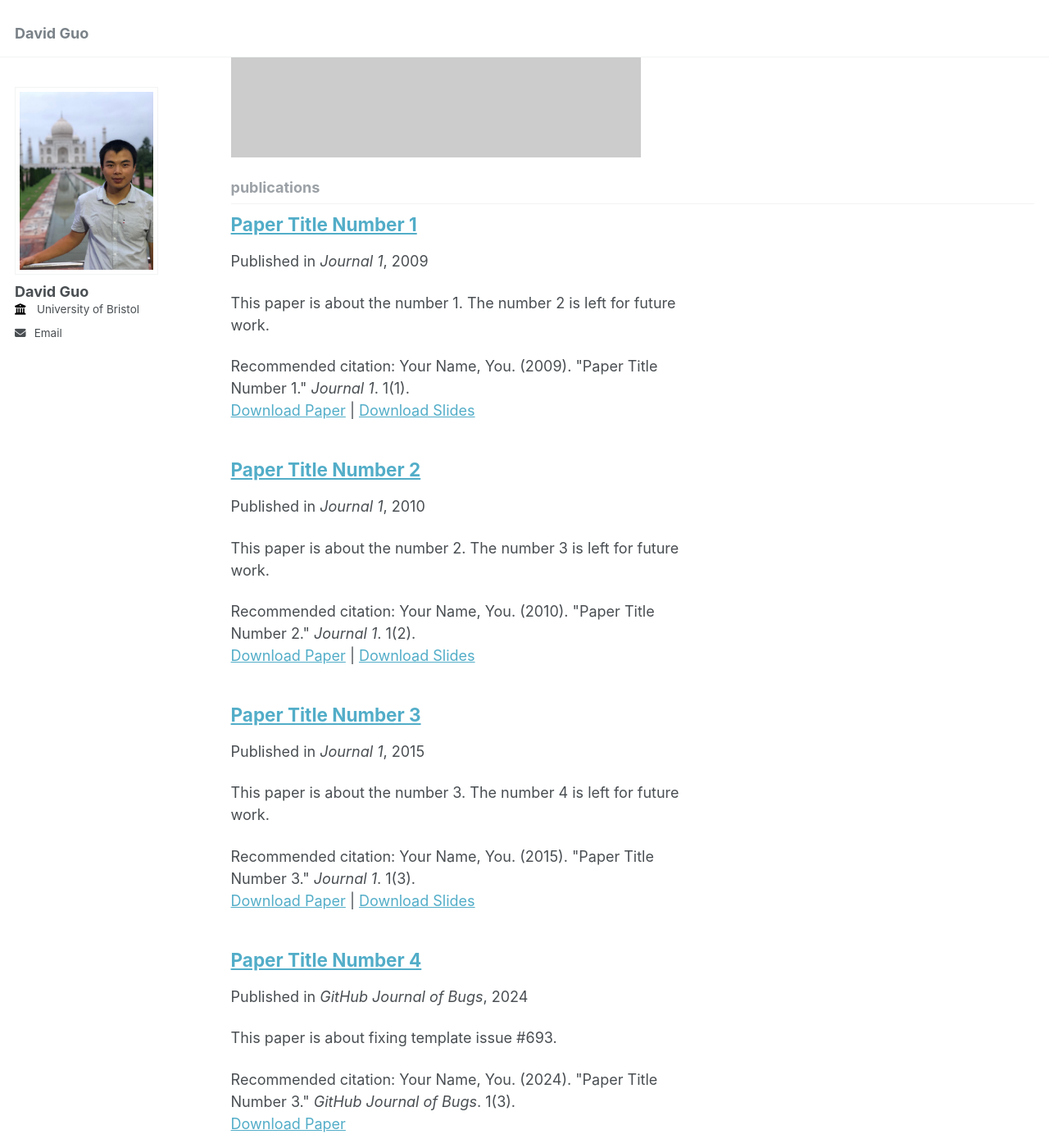
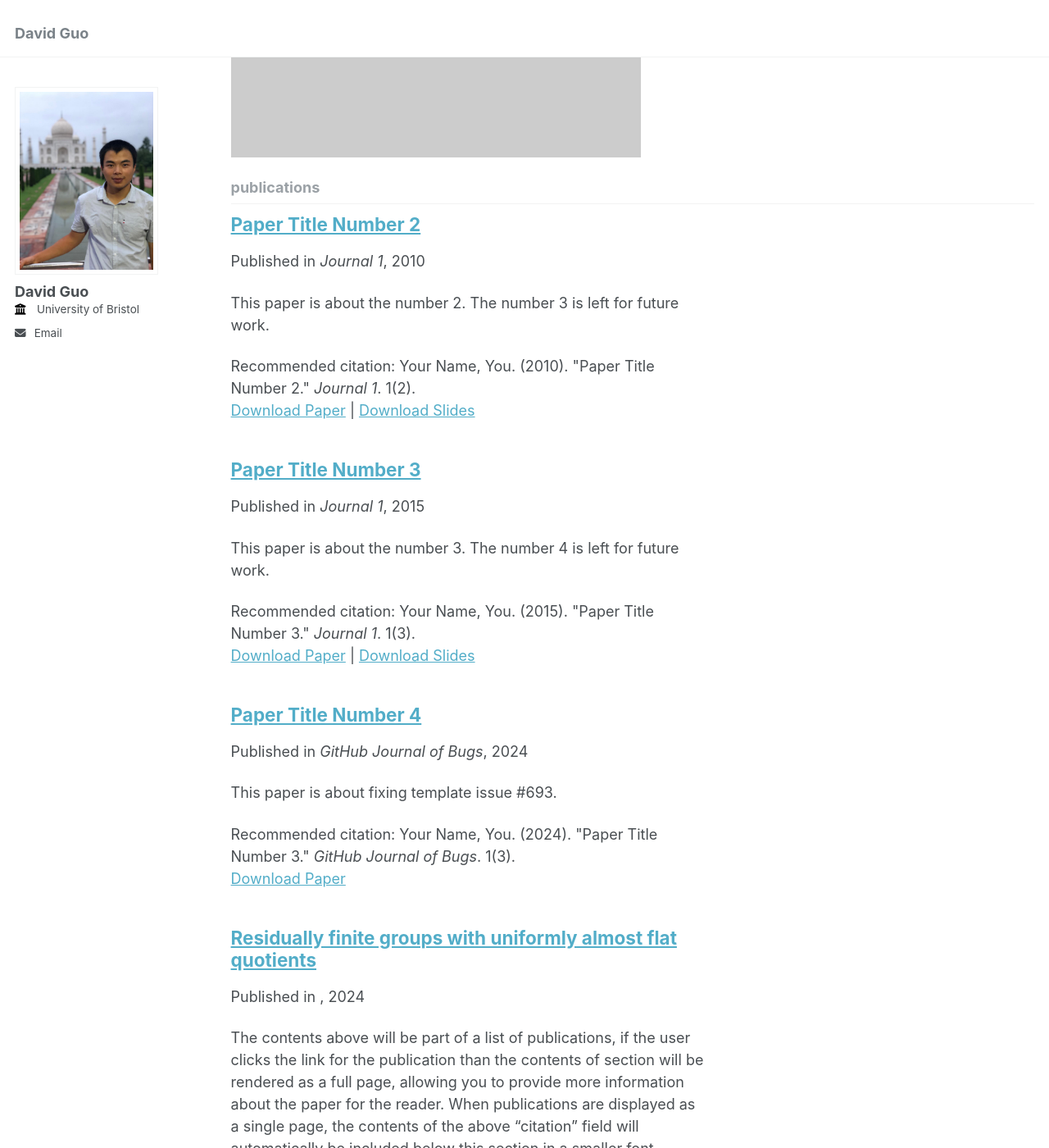
Before and after one commit to dguo97/dguo97.github.io, a Jekyll site: the page built from _pages/collection-archive.html, in a window 1280 px wide and 1400 px high, scrolled down 900 px. Shown: the whole window at 82% size. Built offline with Jekyll 4.4.1, drawn with Linux system fonts in a browser that asks for light colours; some of the changed text lies outside the part shown.

Commit message:
Update 2009-10-01-paper-title-number-1.md

```diff
--- a/_publications/2009-10-01-paper-title-number-1.md
+++ b/_publications/2009-10-01-paper-title-number-1.md
@@ -1,14 +1,12 @@
 ---
-title: "Paper Title Number 1"
-collection: publications
-category: manuscripts
-permalink: /publication/2009-10-01-paper-title-number-1
-excerpt: 'This paper is about the number 1. The number 2 is left for future work.'
-date: 2009-10-01
-venue: 'Journal 1'
-slidesurl: 'http://academicpages.github.io/files/slides1.pdf'
-paperurl: 'http://academicpages.github.io/files/paper1.pdf'
-citation: 'Your Name, You. (2009). &quot;Paper Title Number 1.&quot; <i>Journal 1</i>. 1(1).'
+title: "Residually finite groups with uniformly almost flat quotients"
+
+
+permalink: https://arxiv.org/abs/2410.23035
+
+date: 10/2024
+
+citation: 'joint with Matthew Tointon'
 ---
 
 The contents above will be part of a list of publications, if the user clicks the link for the publication than the contents of section will be rendered as a full page, allowing you to provide more information about the paper for the reader. When publications are displayed as a single page, the contents of the above "citation" field will automatically be included below this section in a smaller font.
```
